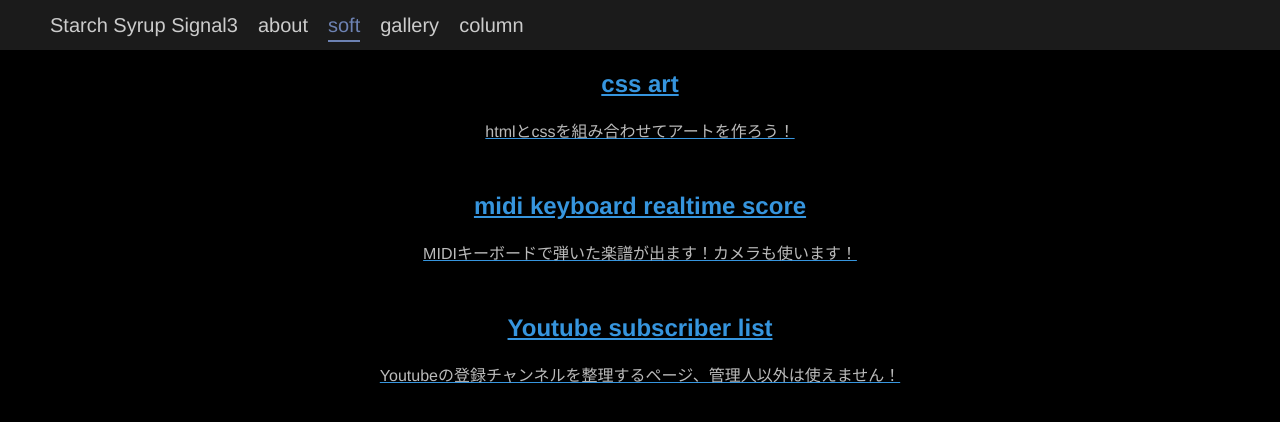
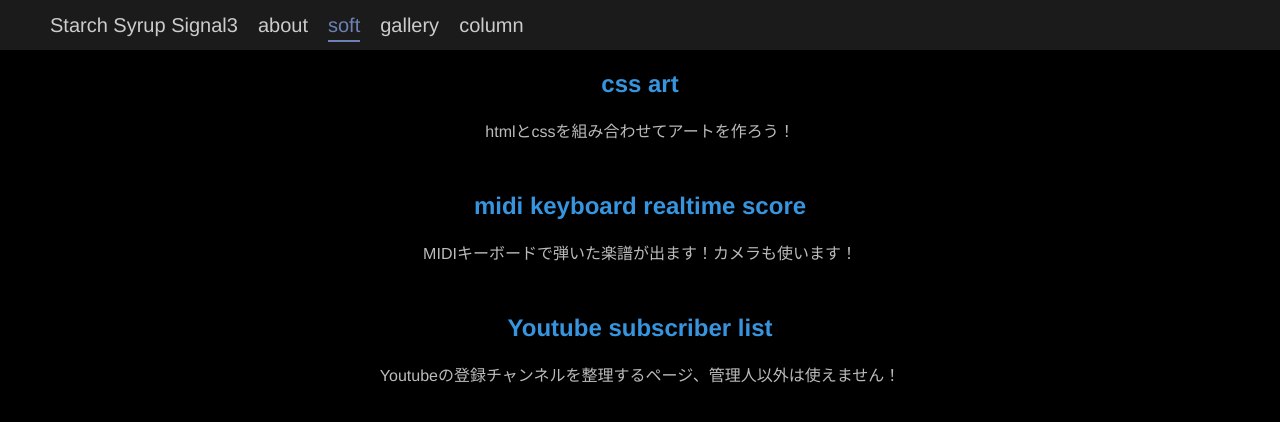
Before and after one commit to mizzsig/sssignal3, a Nuxt app in the folder app/front/: page /soft in a window 1280 px wide. Shown: the top 422 px of the page. Built offline with nearby package versions, Linux system fonts and the light colour scheme; no server answers.

Commit message:
softページのcss修正

```diff
--- a/app/front/pages/soft/index.vue
+++ b/app/front/pages/soft/index.vue
@@ -1,14 +1,14 @@
 <template>
   <section class="container">
-      <nuxt-link to="/soft/css_art">
+      <nuxt-link class="link" to="/soft/css_art">
           <h2>css art</h2>
           <div style="margin-bottom: 50px;">htmlとcssを組み合わせてアートを作ろう！</div>
       </nuxt-link>
-      <nuxt-link to="/soft/midi_keyboard_realtime_score">
+      <nuxt-link class="link" to="/soft/midi_keyboard_realtime_score">
           <h2>midi keyboard realtime score</h2>
           <div style="margin-bottom: 50px;">MIDIキーボードで弾いた楽譜が出ます！カメラも使います！</div>
       </nuxt-link>
-      <nuxt-link to="/soft/youtube_subscriber_list">
+      <nuxt-link class="link" to="/soft/youtube_subscriber_list">
           <h2>Youtube subscriber list</h2>
           <div>Youtubeの登録チャンネルを整理するページ、管理人以外は使えません！</div>
       </nuxt-link>
@@ -38,7 +38,7 @@ export default {
 </script>
 
 <style lang="scss" scoped>
-.container {
+.link {
   text-decoration: none;
 }
 </style>
```
